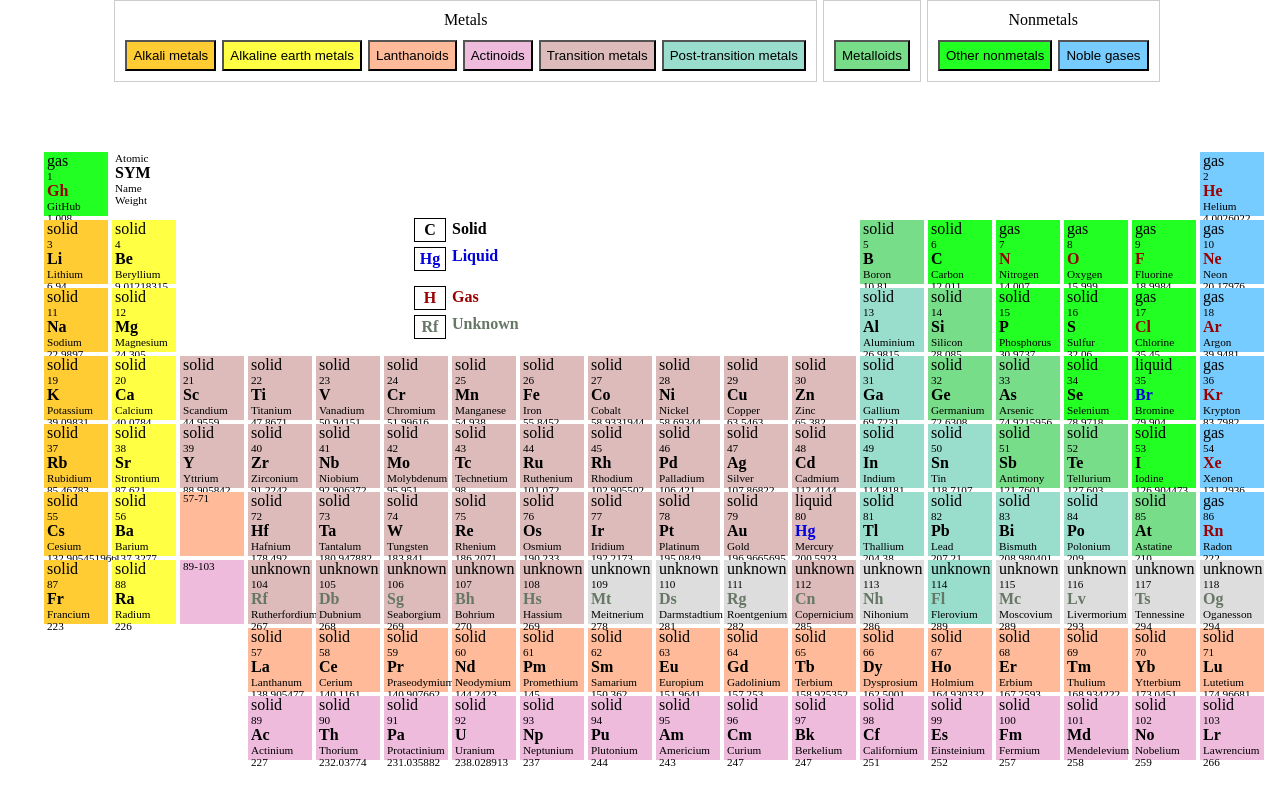
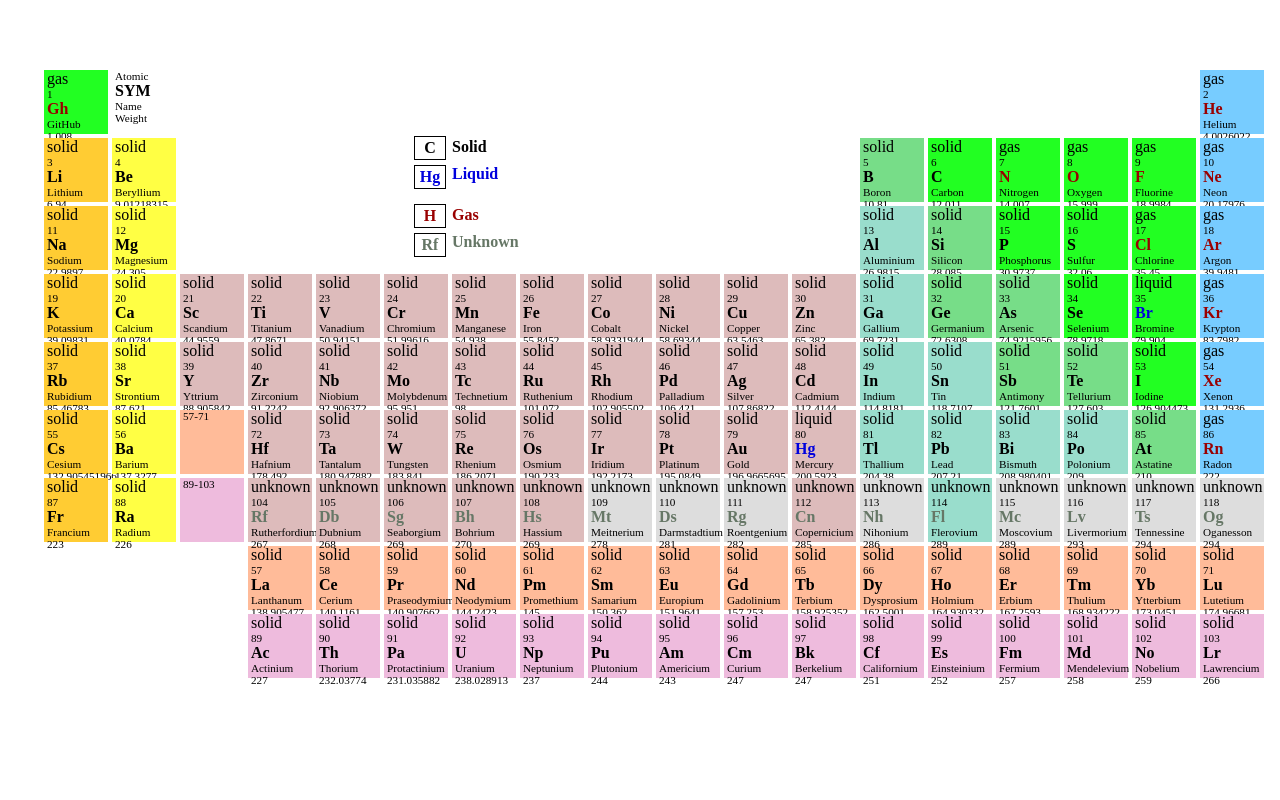
Before and after one commit to phodal/ledge, an Angular app: page /home in a window 1280 px wide. Built offline with nearby package versions, Linux system fonts and the light colour scheme.

Commit message:
feat: commet head

```diff
--- a/src/app/presentation/home/home.component.html
+++ b/src/app/presentation/home/home.component.html
@@ -1,8 +1,8 @@
 <!--The content below is only a placeholder and can be replaced.-->
 <div class="container">
-    <app-selection-bar
-            (highlightElement)="highlightElement($event)"
-            [currentAtomCategory]="category"></app-selection-bar>
+<!--    <app-selection-bar-->
+<!--            (highlightElement)="highlightElement($event)"-->
+<!--            [currentAtomCategory]="category"></app-selection-bar>-->
     <app-periodic-table
             [selectedMetal]="highlightState"
             (currentAtomCategory)="setCurrentAtomCategory($event)"></app-periodic-table>
```
